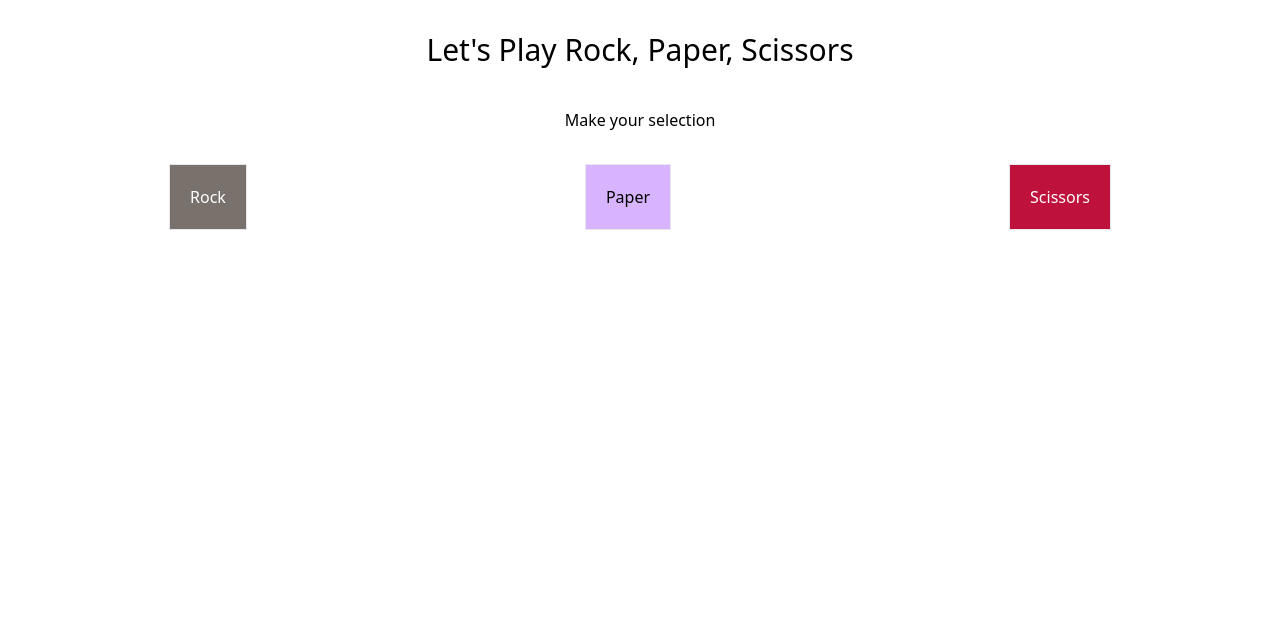
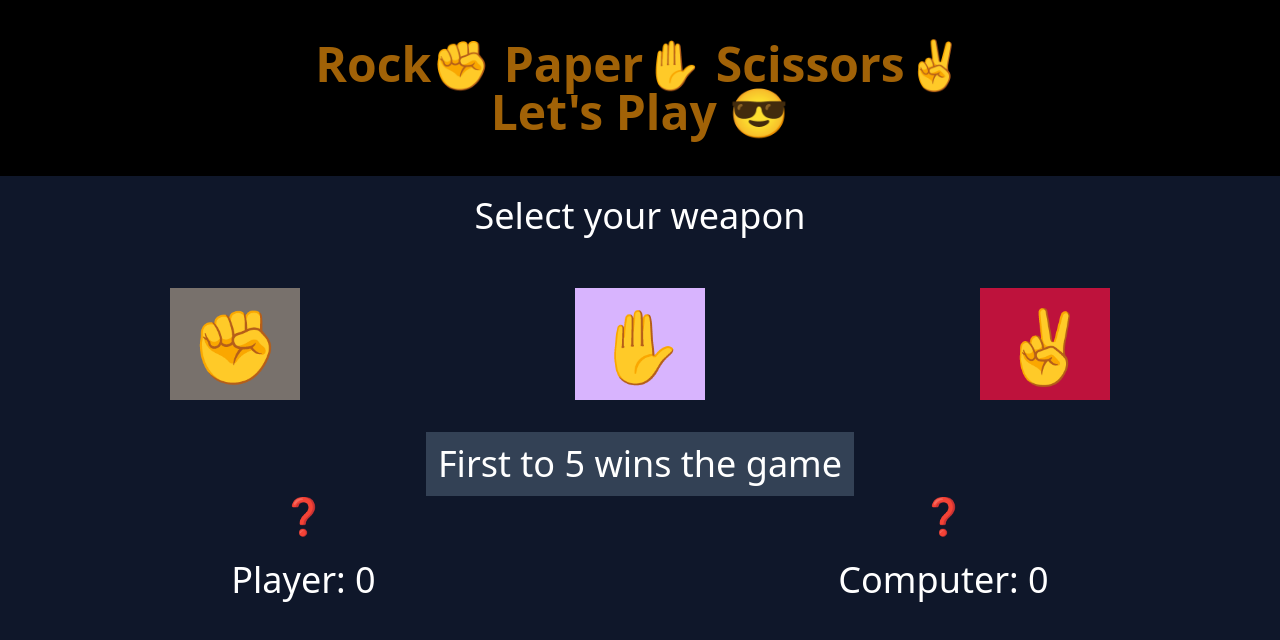
Before and after one commit to adeoyewole028/Rock-Paper-Scissors, a website: page index.html in a window 1280 px wide. Drawn offline with Linux system fonts and the light colour scheme.

Commit message:
added new UI,

```diff
--- a/index.html
+++ b/index.html
@@ -7,27 +7,69 @@
     <link rel="stylesheet" href="./dist/output.css" />
     <title>RPS</title>
   </head>
-  <body>
+  <body class="flex justify-center bg-slate-900">
+    <main class="w-full flex flex-col">
+      <div class="bg-black text-center py-10">
+        <h1 class="text-5xl self-center font-extrabold text-yellow-700">
+          Rock✊ Paper✋ Scissors✌ <br />
+          Let's Play 😎
+        </h1>
+      </div>
       <div class="flex flex-col justify-center">
-      <div class="flex justify-center flex-col space-y-10 mt-8"><h1 class="text-3xl self-center">Let's Play Rock, Paper, Scissors</h1>
-      <p class="self-center">Make your selection</p></div>
-
-      <div class="flex justify-around mt-8">
+        <p class="self-center text-white text-4xl py-5">Select your weapon</p>
+        <div class="flex justify-around p-8">
           <div>
-          <button id="btn1" class="p-5 border bg-stone-500 text-white" value="rock">Rock</button>
+            <button
+              id="btn1"
+              class="p-5 border bg-stone-500 text-7xl border-none"
+              value="rock"
+            >
+              ✊
+            </button>
           </div>
           <div id="paper">
-          <button id="btn2" value="paper" class="p-5 border bg-purple-300">Paper</button>
+            <button
+              id="btn2"
+              value="paper"
+              class="p-5 border bg-purple-300 text-7xl border-none"
+            >
+              ✋
+            </button>
           </div>
           <div id="scissors">
-          <button id="btn3" value="scissors" class="p-5 border bg-rose-700 text-white">
-            Scissors
+            <button
+              id="btn3"
+              value="scissors"
+              class="p-5 border bg-rose-700 text-7xl border-none"
+            >
+              ✌
             </button>
           </div>
         </div>
       </div>
-    <div id="score" class="flex justify-center mt-9"></div>
+      <div
+        id="message"
+        class="text-4xl self-center text-center text-white bg-slate-700 p-3"
+      >
+        First to 5 wins the game
+      </div>
+      <div
+        id="score"
+        class="text-4xl flex justify-center text-white justify-around"
+      >
+        <div class="flex flex-col text-center space-y-6">
+          <div id="player-choice">❓</div>
+          <div id="player-score">Player: 0</div>
+        </div>
+        <div class="flex flex-col text-center space-y-6">
+          <div id="computer-choice">❓</div>
+          <div id="computer-score">Computer: 0</div>
+        </div>
+      </div>
+
+      <!-- <div id="score" class="flex justify-center mt-9 text-white"></div> -->
       <div id="play-again" class="flex justify-center mt-9"></div>
+    </main>
 
     <script src="./dist/index.js"></script>
   </body>
```
Also changed, not shown: package.json (+20 -2 lines), dist/index.js, dist/output.css, 1 other file. Lines whose indentation alone changed are shown as unchanged.
